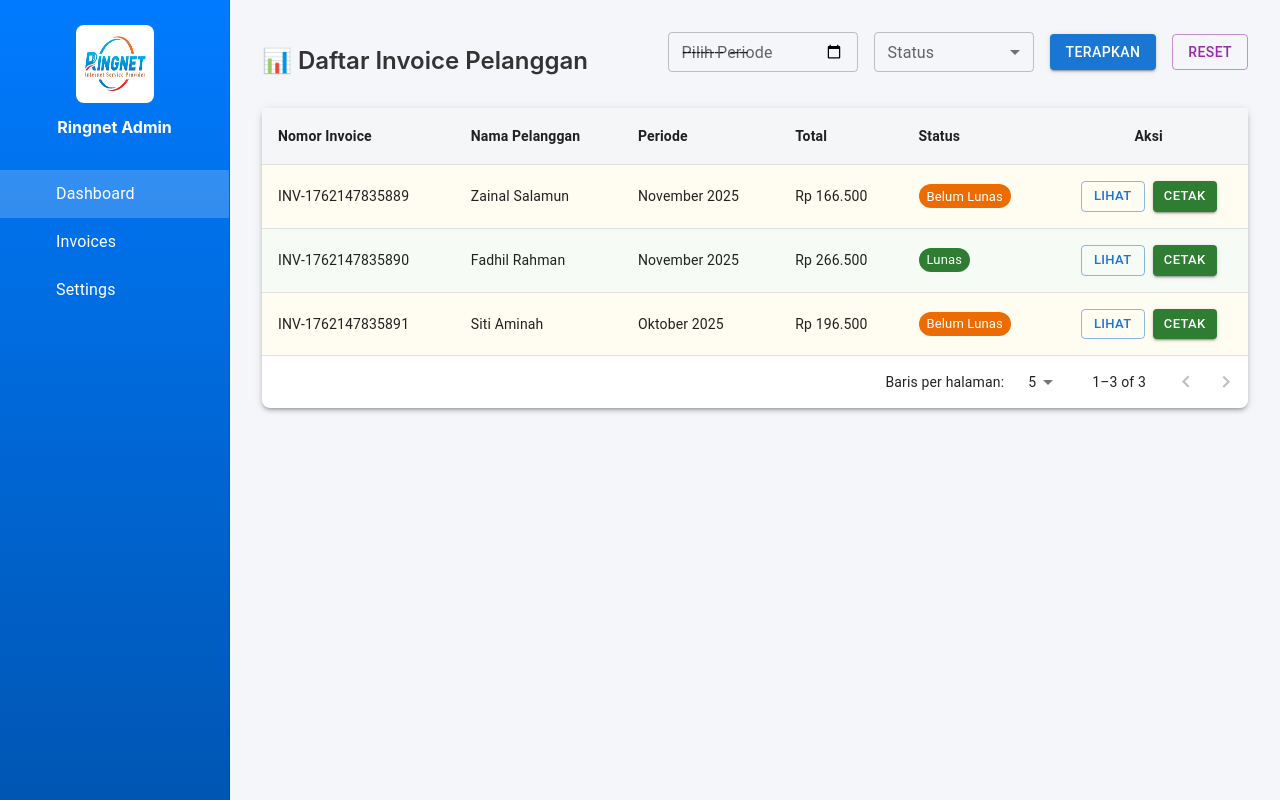
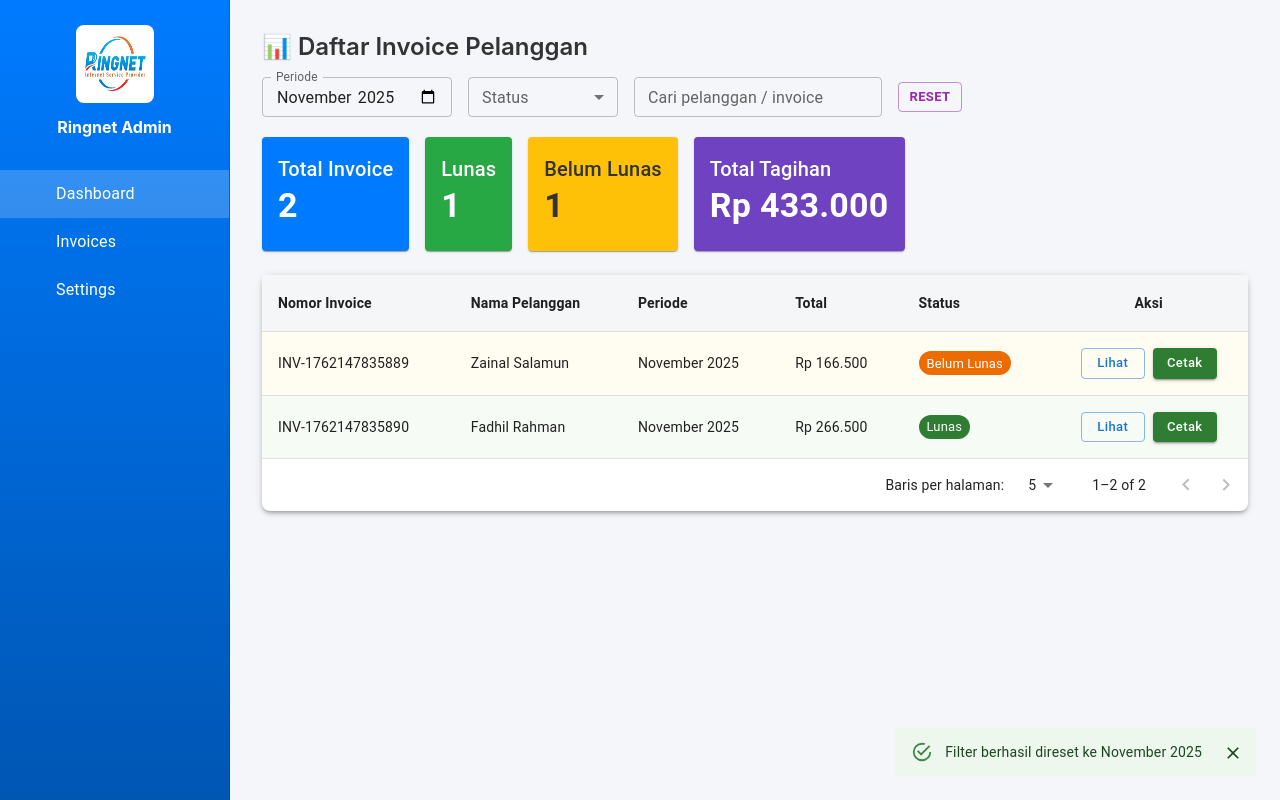
Before and after one commit to zainalsalamun/invoice-web, a React (Create React App) app: page /dashboard in a window 1280 px wide. Both pictures are taken after a click on the button "RESET". Built offline with nearby package versions, Linux system fonts and the light colour scheme; some icons are missing.

Commit message:
add search filter add pagination controll update dashborad page

```diff
--- a/src/components/InvoiceTable.jsx
+++ b/src/components/InvoiceTable.jsx
@@ -12,7 +12,7 @@ import {
   Chip,
 } from "@mui/material";
 
-const InvoiceTable = ({ data }) => {
+const InvoiceTable = ({ data, onView, onPrint }) => {
   const [page, setPage] = useState(0);
   const [rowsPerPage, setRowsPerPage] = useState(5);
 
@@ -22,7 +22,10 @@ const InvoiceTable = ({ data }) => {
     setPage(0);
   };
 
-  const paginatedData = data.slice(page * rowsPerPage, page * rowsPerPage + rowsPerPage);
+  const paginatedData = data.slice(
+    page * rowsPerPage,
+    page * rowsPerPage + rowsPerPage
+  );
 
   return (
     <Paper sx={{ boxShadow: 3, borderRadius: 2 }}>
@@ -30,14 +33,27 @@ const InvoiceTable = ({ data }) => {
         <Table>
           <TableHead>
             <TableRow sx={{ backgroundColor: "#f4f6f8" }}>
-              <TableCell><b>Nomor Invoice</b></TableCell>
-              <TableCell><b>Nama Pelanggan</b></TableCell>
-              <TableCell><b>Periode</b></TableCell>
-              <TableCell><b>Total</b></TableCell>
-              <TableCell><b>Status</b></TableCell>
-              <TableCell align="center"><b>Aksi</b></TableCell>
+              <TableCell>
+                <b>Nomor Invoice</b>
+              </TableCell>
+              <TableCell>
+                <b>Nama Pelanggan</b>
+              </TableCell>
+              <TableCell>
+                <b>Periode</b>
+              </TableCell>
+              <TableCell>
+                <b>Total</b>
+              </TableCell>
+              <TableCell>
+                <b>Status</b>
+              </TableCell>
+              <TableCell align="center">
+                <b>Aksi</b>
+              </TableCell>
             </TableRow>
           </TableHead>
+
           <TableBody>
             {paginatedData.map((row, i) => (
               <TableRow
@@ -57,7 +73,9 @@ const InvoiceTable = ({ data }) => {
                 <TableCell>
                   <Chip
                     label={row.statusPembayaran}
-                    color={row.statusPembayaran === "Lunas" ? "success" : "warning"}
+                    color={
+                      row.statusPembayaran === "Lunas" ? "success" : "warning"
+                    }
                     size="small"
                   />
                 </TableCell>
@@ -66,19 +84,36 @@ const InvoiceTable = ({ data }) => {
                     size="small"
                     variant="outlined"
                     color="primary"
-                    sx={{ mr: 1 }}
-                    onClick={() =>
-                      window.open(`/invoices/${row.nomorInvoice}.pdf`, "_blank")
-                    }
+                    sx={{
+                      mr: 1,
+                      textTransform: "none",
+                    }}
+                    onClick={() => onView(row)}
                   >
                     Lihat
                   </Button>
-                  <Button size="small" variant="contained" color="success">
+                  <Button
+                    size="small"
+                    variant="contained"
+                    color="success"
+                    sx={{
+                      textTransform: "none",
+                    }}
+                    onClick={() => onPrint(row)}
+                  >
                     Cetak
                   </Button>
                 </TableCell>
               </TableRow>
             ))}
+
+            {data.length === 0 && (
+              <TableRow>
+                <TableCell colSpan={6} align="center" sx={{ py: 4 }}>
+                  Tidak ada data invoice.
+                </TableCell>
+              </TableRow>
+            )}
           </TableBody>
         </Table>
       </TableContainer>
--- a/src/pages/DashboardPage.jsx
+++ b/src/pages/DashboardPage.jsx
@@ -1,11 +1,40 @@
-import React, { useState } from "react";
-import { Box } from "@mui/material";
+import React, { useState, useMemo, useEffect } from "react";
+import {
+  Box,
+  TextField,
+  MenuItem,
+  Button,
+  Card,
+  CardContent,
+  Typography,
+  Grid,
+  Snackbar,
+  Alert,
+  Slide,
+  Skeleton,
+} from "@mui/material";
 import Sidebar from "../components/Sidebar";
-import InvoiceFilter from "../components/InvoiceFilter";
 import InvoiceTable from "../components/InvoiceTable";
 
 const DashboardPage = () => {
-  const [filters, setFilters] = useState({ month: "", status: "" });
+  // 🔹 Default bulan sekarang
+  const currentMonth = new Date().toISOString().slice(0, 7);
+
+  const [filters, setFilters] = useState({
+    month: currentMonth,
+    status: "",
+    search: "",
+  });
+
+  const [snackbar, setSnackbar] = useState({
+    open: false,
+    message: "",
+    severity: "info",
+  });
+
+  const [animateKey, setAnimateKey] = useState(0);
+  const [loading, setLoading] = useState(false);
+
   const [invoices] = useState([
     {
       nomorInvoice: "INV-1762147835889",
@@ -30,39 +59,254 @@ const DashboardPage = () => {
     },
   ]);
 
-  // Konversi "2025-11" jadi "November 2025"
+  // Konversi format bulan ke “November 2025”
   const convertMonth = (value) => {
     if (!value) return "";
     const date = new Date(value);
     return date.toLocaleString("id-ID", { month: "long", year: "numeric" });
   };
 
+  // Filter data
   const filtered = invoices.filter((i) => {
     const byMonth = filters.month
-      ? i.periode.toLowerCase().includes(convertMonth(filters.month).toLowerCase())
+      ? i.periode
+          .toLowerCase()
+          .includes(convertMonth(filters.month).toLowerCase())
       : true;
     const byStatus = filters.status
       ? i.statusPembayaran.toLowerCase() === filters.status.toLowerCase()
       : true;
-    return byMonth && byStatus;
+    const bySearch = filters.search
+      ? i.namaPelanggan.toLowerCase().includes(filters.search.toLowerCase()) ||
+        i.nomorInvoice.toLowerCase().includes(filters.search.toLowerCase())
+      : true;
+
+    return byMonth && byStatus && bySearch;
   });
+
+  // Reset filter ke bulan sekarang
+  const handleReset = () => {
+    setFilters({
+      month: currentMonth,
+      status: "",
+      search: "",
+    });
+
+    setSnackbar({
+      open: true,
+      message: `Filter berhasil direset ke ${convertMonth(currentMonth)}`,
+      severity: "success",
+    });
+  };
+
+  // Trigger animasi & loading shimmer setiap filter berubah
+  useEffect(() => {
+    setLoading(true);
+    const timeout = setTimeout(() => {
+      setAnimateKey((prev) => prev + 1);
+      setLoading(false);
+    }, 500);
+    return () => clearTimeout(timeout);
+  }, [filters]);
+
+  const handleCloseSnackbar = () =>
+    setSnackbar((prev) => ({ ...prev, open: false }));
+
+  // Summary data
+  const summary = useMemo(() => {
+    const totalInvoice = filtered.length;
+    const totalLunas = filtered.filter((i) => i.statusPembayaran === "Lunas").length;
+    const totalBelum = filtered.filter((i) => i.statusPembayaran === "Belum Lunas").length;
+    const totalNominal = filtered.reduce((sum, i) => sum + i.total, 0);
+    return { totalInvoice, totalLunas, totalBelum, totalNominal };
+  }, [filtered]);
 
   return (
     <Box sx={{ display: "flex", minHeight: "100vh" }}>
       <Sidebar active="dashboard" />
       <Box sx={{ flexGrow: 1, p: 4 }}>
+        {/* Header */}
         <header
           style={{
             display: "flex",
             justifyContent: "space-between",
             alignItems: "center",
             marginBottom: 20,
+            flexWrap: "wrap",
+            gap: 16,
           }}
         >
           <h2 style={{ margin: 0 }}>📊 Daftar Invoice Pelanggan</h2>
-          <InvoiceFilter onFilter={setFilters} />
+
+          {/* Filter Section */}
+          <Box
+            sx={{
+              display: "flex",
+              gap: 2,
+              alignItems: "center",
+              flexWrap: "wrap",
+              justifyContent: "flex-end",
+            }}
+          >
+            <TextField
+              label="Periode"
+              size="small"
+              type="month"
+              InputLabelProps={{ shrink: true }}
+              value={filters.month}
+              onChange={(e) =>
+                setFilters((f) => ({ ...f, month: e.target.value }))
+              }
+              sx={{ minWidth: 150 }}
+            />
+
+            <TextField
+              select
+              label="Status"
+              size="small"
+              value={filters.status}
+              onChange={(e) =>
+                setFilters((f) => ({ ...f, status: e.target.value }))
+              }
+              sx={{ width: 150 }}
+            >
+              <MenuItem value="">Semua</MenuItem>
+              <MenuItem value="Lunas">Lunas</MenuItem>
+              <MenuItem value="Belum Lunas">Belum Lunas</MenuItem>
+            </TextField>
+
+            <TextField
+              label="Cari pelanggan / invoice"
+              size="small"
+              value={filters.search}
+              onChange={(e) =>
+                setFilters((f) => ({ ...f, search: e.target.value }))
+              }
+              sx={{ minWidth: 220 }}
+            />
+
+            <Button
+              variant="outlined"
+              color="secondary"
+              size="small"
+              onClick={handleReset}
+              sx={{
+                fontWeight: "bold",
+                "&:hover": { backgroundColor: "#f8e1ff" },
+              }}
+            >
+              RESET
+            </Button>
+          </Box>
         </header>
-        <InvoiceTable data={filtered} />
+
+        {/* Summary Card */}
+        <Grid
+          container
+          spacing={2}
+          sx={{
+            mb: 3,
+            opacity: 0,
+            animation: "fadeIn 0.8s ease forwards",
+            "@keyframes fadeIn": {
+              from: { opacity: 0, transform: "translateY(10px)" },
+              to: { opacity: 1, transform: "translateY(0)" },
+            },
+          }}
+        >
+          {[
+            {
+              title: "Total Invoice",
+              value: summary.totalInvoice,
+              color: "#007bff",
+              textColor: "white",
+            },
+            {
+              title: "Lunas",
+              value: summary.totalLunas,
+              color: "#28a745",
+              textColor: "white",
+            },
+            {
+              title: "Belum Lunas",
+              value: summary.totalBelum,
+              color: "#ffc107",
+              textColor: "#333",
+            },
+            {
+              title: "Total Tagihan",
+              value: `Rp ${summary.totalNominal.toLocaleString("id-ID")}`,
+              color: "#6f42c1",
+              textColor: "white",
+            },
+          ].map((card, index) => (
+            <Grid item xs={12} sm={6} md={3} key={index}>
+              <Card
+                sx={{
+                  bgcolor: card.color,
+                  color: card.textColor,
+                  transition: "all 0.3s ease",
+                  transform: "scale(1)",
+                  "&:hover": {
+                    transform: "scale(1.05)",
+                    boxShadow: "0 6px 16px rgba(0,0,0,0.2)",
+                  },
+                }}
+              >
+                <CardContent>
+                  <Typography variant="h6">{card.title}</Typography>
+                  <Typography variant="h4" sx={{ fontWeight: "bold" }}>
+                    {card.value}
+                  </Typography>
+                </CardContent>
+              </Card>
+            </Grid>
+          ))}
+        </Grid>
+
+        {/* Shimmer Loading */}
+        {loading ? (
+          <Box sx={{ p: 2 }}>
+            {[1, 2, 3].map((i) => (
+              <Skeleton
+                key={i}
+                variant="rectangular"
+                height={60}
+                sx={{ borderRadius: 2, mb: 1.5 }}
+                animation="wave"
+              />
+            ))}
+          </Box>
+        ) : (
+          <Slide
+            key={animateKey}
+            direction="up"
+            in={true}
+            mountOnEnter
+            unmountOnExit
+            timeout={500}
+          >
+            <div>
+              <InvoiceTable data={filtered} />
+            </div>
+          </Slide>
+        )}
+
+        {/* Snackbar Notifikasi */}
+        <Snackbar
+          open={snackbar.open}
+          autoHideDuration={3000}
+          onClose={handleCloseSnackbar}
+          anchorOrigin={{ vertical: "bottom", horizontal: "right" }}
+        >
+          <Alert
+            onClose={handleCloseSnackbar}
+            severity={snackbar.severity}
+            sx={{ width: "100%", fontSize: 14 }}
+          >
+            {snackbar.message}
+          </Alert>
+        </Snackbar>
       </Box>
     </Box>
   );
```
Also changed, not shown: src/App.js (+6 -6 lines), src/components/InvoiceSearchFilter.jsx (added, +46 -0 lines), src/components/PaginationControl.jsx (added, +32 -0 lines).
